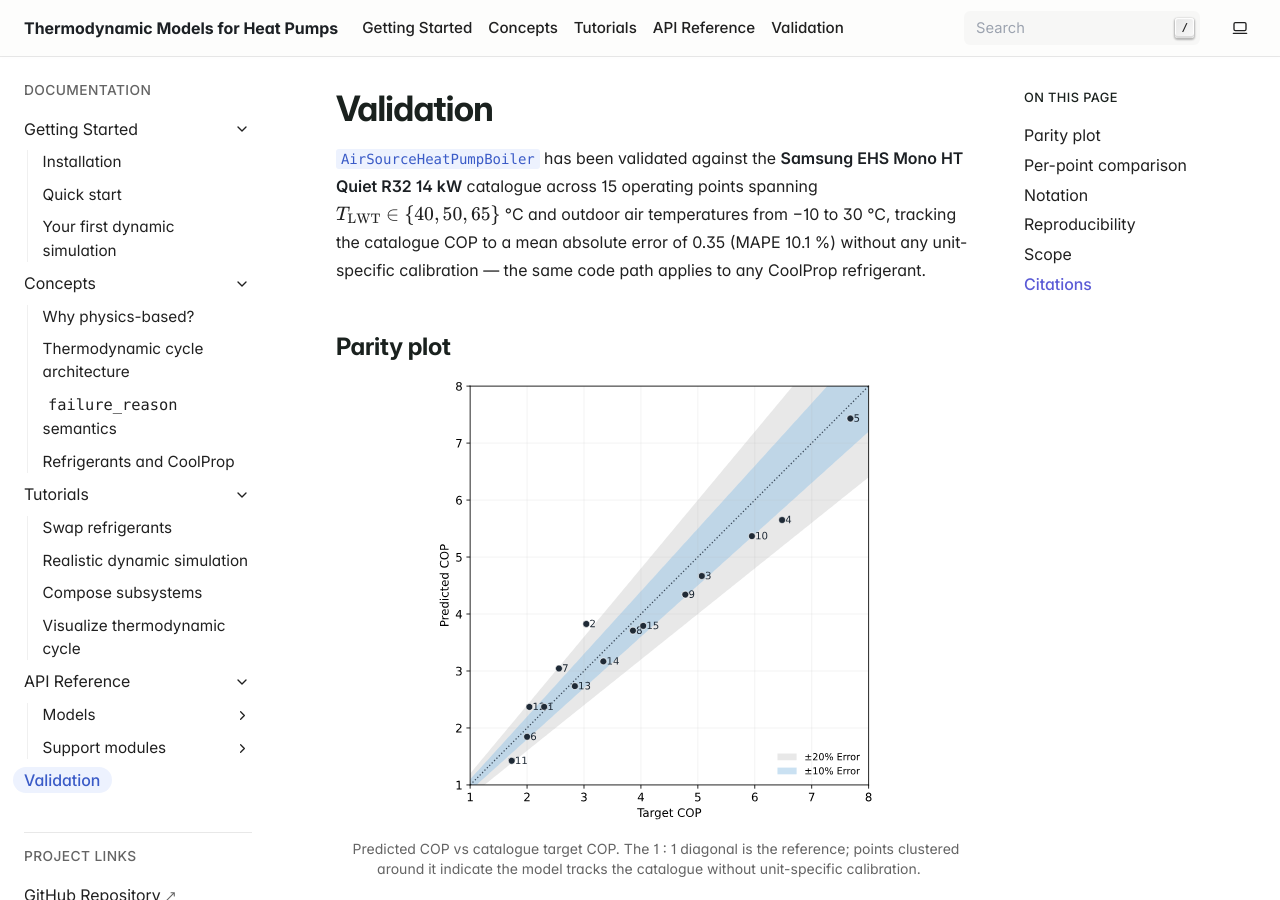
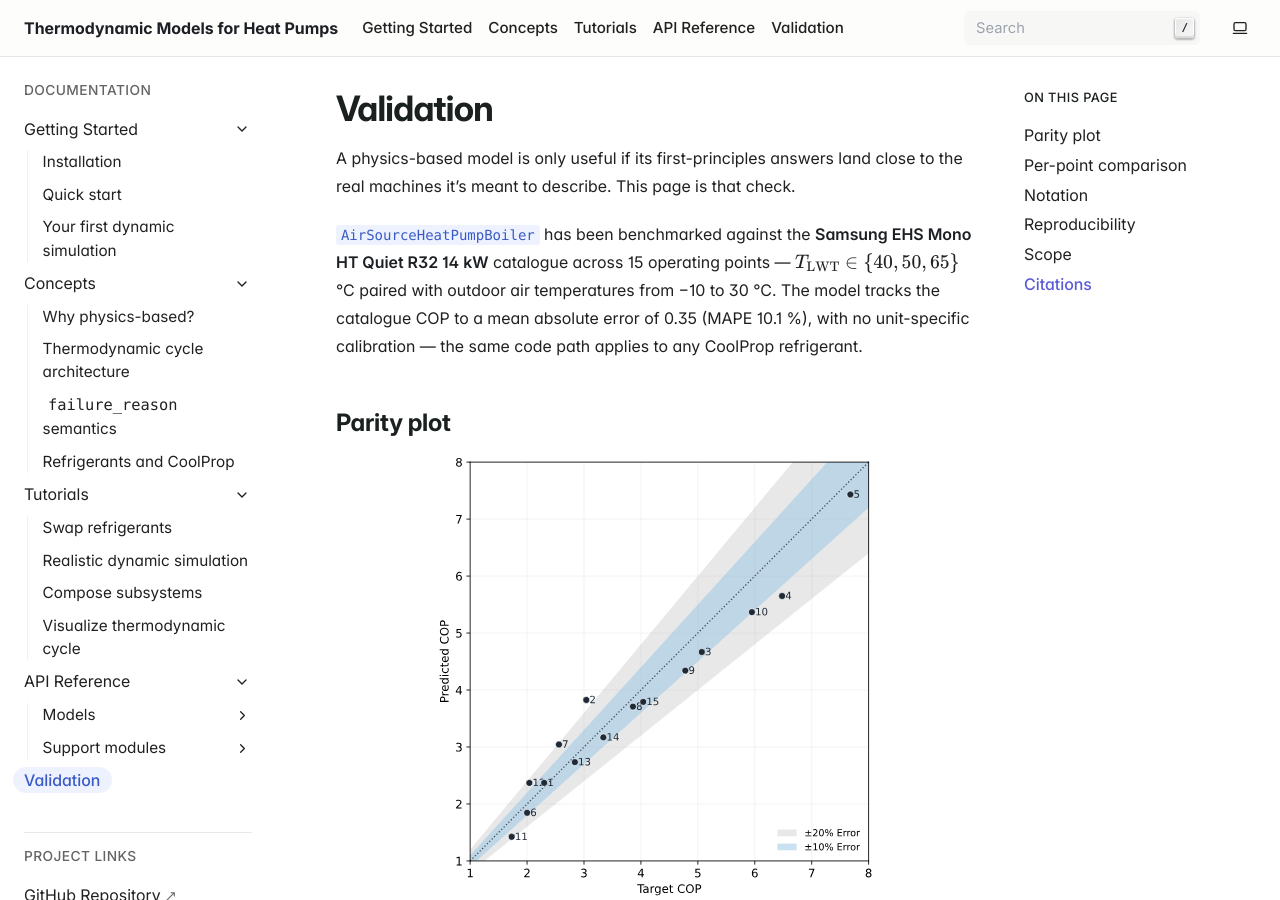
Before and after one commit to bet-lab/tmhp, a Sphinx documentation site: the page built from docs/source/validation/index.rst, in a window 1280 px wide and 900 px high. Built offline with Sphinx 7.4.7, drawn with Linux system fonts in a browser that asks for light colours; some of the changed text lies outside the part shown.

Commit message:
docs: frame validation as the physics-based credibility check
Open with the meta intent (a first-principles model only earns trust by
matching real machines) and note that, because the cycle core is shared,
the ASHPB benchmark also informs the rest of the family's expected
accuracy budget.

```diff
--- a/docs/source/validation/index.rst
+++ b/docs/source/validation/index.rst
@@ -2,13 +2,17 @@
 Validation
 ==========
 
+A physics-based model is only useful if its first-principles answers
+land close to the real machines it's meant to describe. This page is
+that check.
+
 :class:`~tmhp.air_source_heat_pump_boiler.AirSourceHeatPumpBoiler`
-has been validated against the **Samsung EHS Mono HT Quiet R32 14 kW**
-catalogue across 15 operating points spanning
-:math:`T_{\mathrm{LWT}} \in \{40, 50, 65\}` °C and outdoor air
-temperatures from −10 to 30 °C, tracking the catalogue COP to a mean
-absolute error of 0.35 (MAPE 10.1 %) without any unit-specific
-calibration — the same code path applies to any CoolProp refrigerant.
+has been benchmarked against the **Samsung EHS Mono HT Quiet R32
+14 kW** catalogue across 15 operating points — :math:`T_{\mathrm{LWT}}
+\in \{40, 50, 65\}` °C paired with outdoor air temperatures from −10
+to 30 °C. The model tracks the catalogue COP to a mean absolute error
+of 0.35 (MAPE 10.1 %), with no unit-specific calibration — the same
+code path applies to any CoolProp refrigerant.
 
 Parity plot
 ===========
@@ -237,10 +241,10 @@ Scope
     operating points, but they have not yet been benchmarked
     against unit-specific data.
 
-The accuracy reported here is achieved **without unit-specific
-calibration** — the same code path applies to any CoolProp
-refrigerant and any operating envelope the cycle can physically
-close in.
+Because the shared cycle is what's being validated here — not a fit
+to one machine — the same accuracy budget is expected to carry across
+the rest of the family. Per-family catalogue comparisons will be
+added as the relevant data becomes available.
 
 Citations
 =========
```
